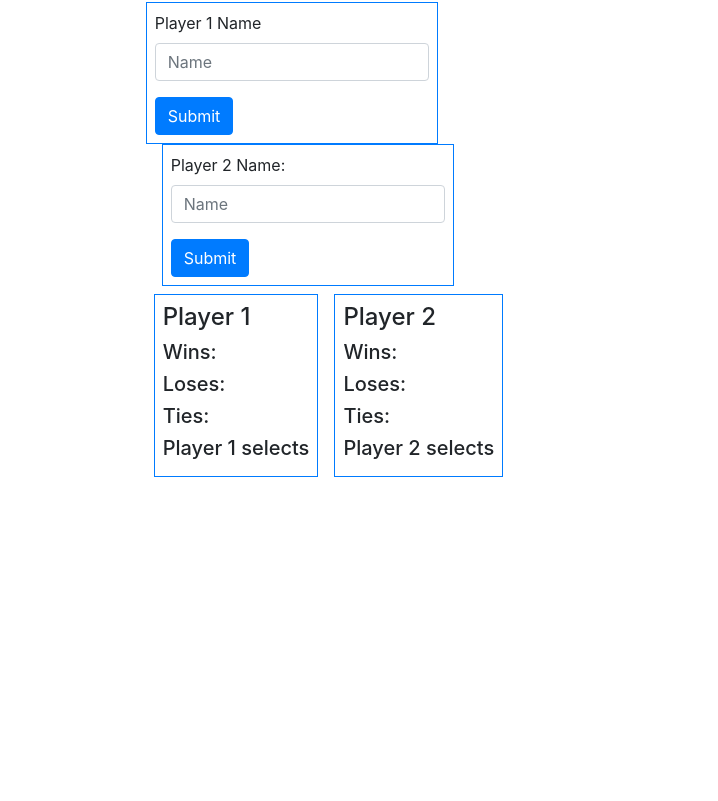
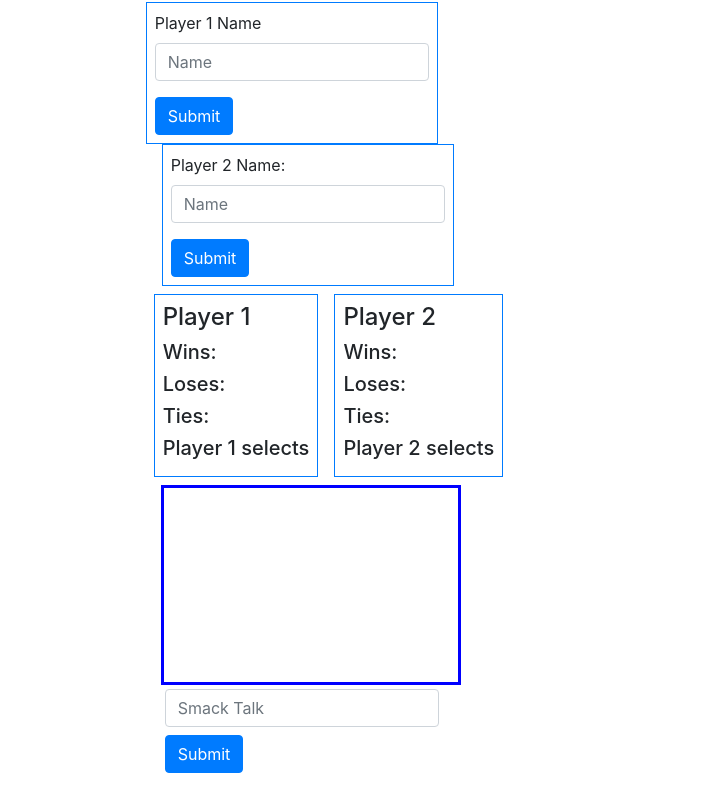
Before and after one commit to cowankc/RPS-Multiplayer, a plain HTML site: page docs/index.html in a window 1280 px wide. Shown: the part 116-917 px from the top of the page, without its empty margins (281-999 px from the left). Before the commit the page ends 800 px from the top, so only its background shows below. Drawn offline with nearby package versions, Linux system fonts and the light colour scheme; no server answers; a web font is replaced by a local one.

Commit message:
started work on chat function

```diff
--- a/docs/assets/css/style.css
+++ b/docs/assets/css/style.css
@@ -7,3 +7,8 @@ img {
     font-size: 45px;
     font-family: 'Notable', sans-serif;
 }
+.messagebox {
+    height: 200px;
+    width: 300px;
+    border: blue 3px solid
+}
--- a/docs/assets/javascript/logic.js
+++ b/docs/assets/javascript/logic.js
@@ -15,6 +15,7 @@ $(document).ready(function(){
     let rock = "<img src='assets/image/rock.png'>"
     let paper = "<img src='assets/image/paper.jpg'>"
     let scissors = "<img src='assets/image/scissor.jpg'>"
+    let chatmessage
 
 
     let restart = function () {
@@ -245,6 +246,13 @@ $(document).ready(function(){
 
 
         })
+
+//    $("chatSubmit").on("click", function(event){
+//         event.preventDefault();
+//         chatmessage = $("#userMessage").val().trim();
+//         database.ref().child("/users/chat").set(chatmessage)
+
+//     })
     //assign users to firebase
     database.ref("/users/").on("value", function(snapshot) {
         if (snapshot.child("player1").exists()) {
@@ -335,7 +343,12 @@ $(document).ready(function(){
         if (snapshot.child("ties").exists()) {
             p2ties = snapshot.val().ties
             $("#player2Ties").text(p2ties)
-
         }
     })
+    // database.ref("/users/").on("value", function(snapshot){
+    //     if (snapshot.child("chat").exists()) {
+    //         message1 = snapshot.val().ties
+    //         $("#messageDisplay").text(message1)
+    //     }
+    // })
 });
--- a/docs/index.html
+++ b/docs/index.html
@@ -50,23 +50,15 @@
                 <div>
                     <h3 id="alerts"></h3>
                 </div>
-                <!-- <div class="row">
-                    <div>
-                        <div id="messageDisplay"></div>
-                    </div>
-                    <div>
-                        <div id="chatInput">
-                            <div >Type Your Message!</div>
-                            <div>
-                                <form>
-                                    <textarea type="text" id="userinput"></textarea>
-                                    <input id="userMessage" type="submit" value="Send">
-                                </form>
-                            </div>
-                            </div>
+        </div>
+        <div id="messageDisplay" class="messagebox"></div>
+        <div class="row m-1" id="chatInput">
+                    <form>
+                        <div>
+                            <input id="userMessage" type="text" class="form-control" placeholder="Smack Talk">
                         </div>
-                    </div>
-            </div> -->
+                        <button type="submit" id="chatSubmit" class="btn btn-primary mt-2">Submit</button>
+                    </form>
         </div>
 
     <script src="assets/javascript/logic.js"></script>
```
